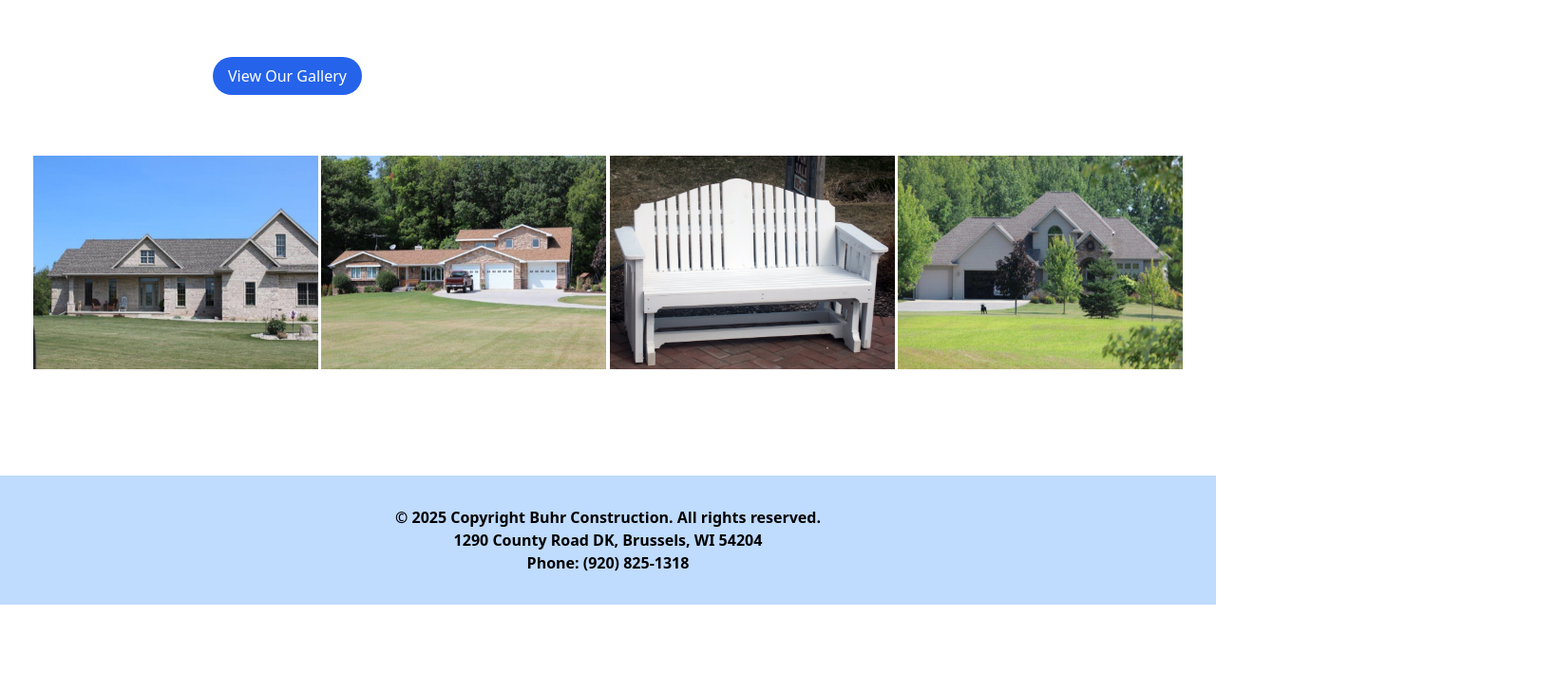
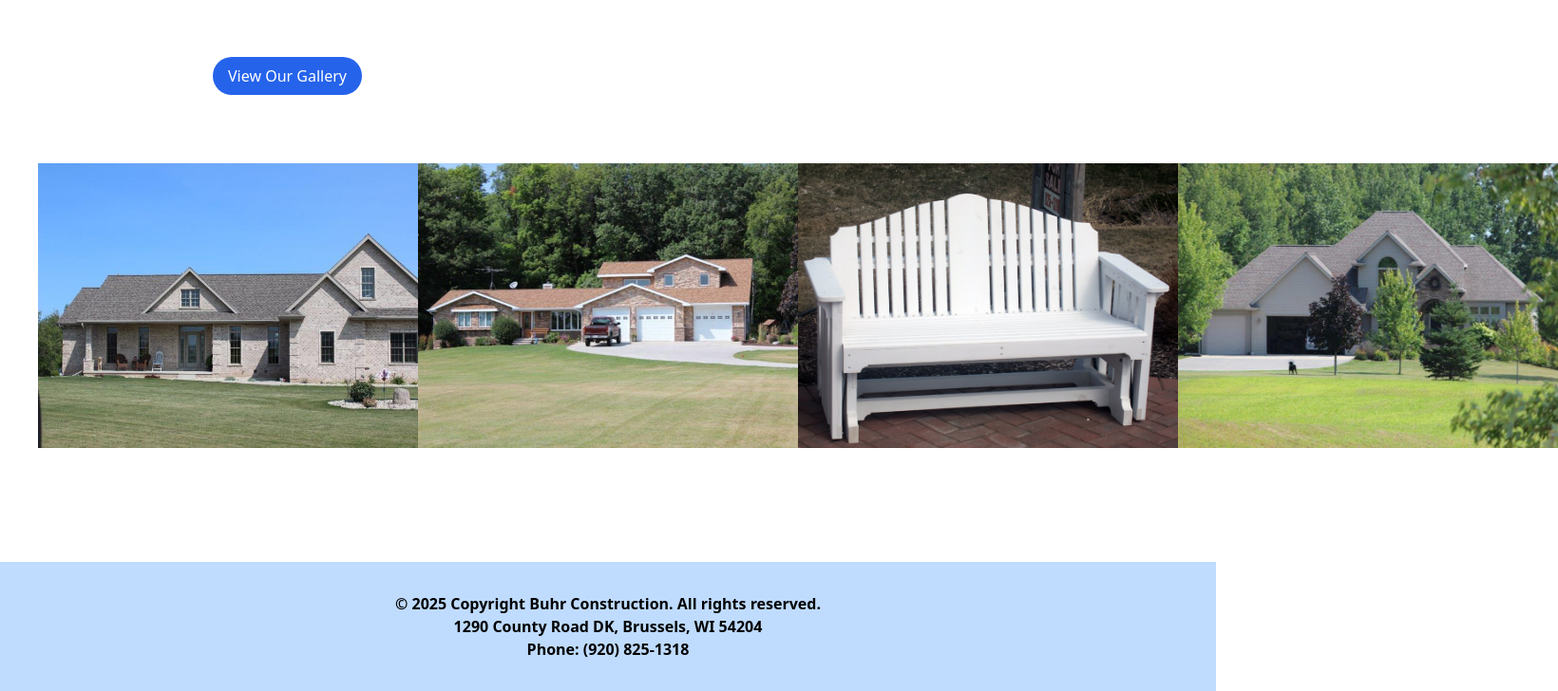
Before and after one commit to brandonbuhr/construction-website, a Next.js app: page / in a window 1280 px wide. Shown: the part 2316-3044 px from the top of the page at 95% size, 1640 px wide, since content can reach past the window. Before the commit the page ends 2953 px from the top, so only its background shows below. Built offline with nearby package versions, Linux system fonts and the light colour scheme.

Commit message:
added hover effects to photos on home page

```diff
--- a/components/Homesections.tsx
+++ b/components/Homesections.tsx
@@ -76,34 +76,34 @@ function Homesections() {
             View Our Gallery
           </button>
         </div>
-        <div className="flex mb-28 justify-evenly">
+        <div className="flex mb-28 justify-between p-2">
           <Image
             src="/example1.jpg"
             alt="house"
-            width={300}
-            height={300}
-            className="transform scale-100 hover:scale-[1.1] transition duration-200 hover:border-4 border-solid border-blue-600 hover:cursor-pointer"
+            width={400}
+            height={400}
+            className="hover:cursor-pointer hover:opacity-80 hover:opacity-80"
           />
           <Image
             src="/sample2.jpg"
             alt="house"
-            width={300}
-            height={300}
-            className="transform scale-100 hover:scale-[1.1] transition duration-200 hover:border-4 border-solid border-blue-600 hover:cursor-pointer"
+            width={400}
+            height={400}
+            className="hover:cursor-pointer hover:opacity-80"
           />
           <Image
             src="/sample3.jpg"
             alt="bench"
-            width={300}
-            height={300}
-            className="transform scale-100 hover:scale-[1.1] transition duration-200 hover:border-4 border-solid border-blue-600 hover:cursor-pointer"
+            width={400}
+            height={400}
+            className="hover:cursor-pointer hover:opacity-80 object-cover"
           />
           <Image
             src="/sample4.jpg"
             alt="house"
-            width={300}
-            height={300}
-            className="transform scale-100 hover:scale-[1.1] transition duration-200 hover:border-4 border-solid border-blue-600 hover:cursor-pointer"
+            width={400}
+            height={400}
+            className="hover:cursor-pointer hover:opacity-80"
           />
         </div>
       </div>
```
